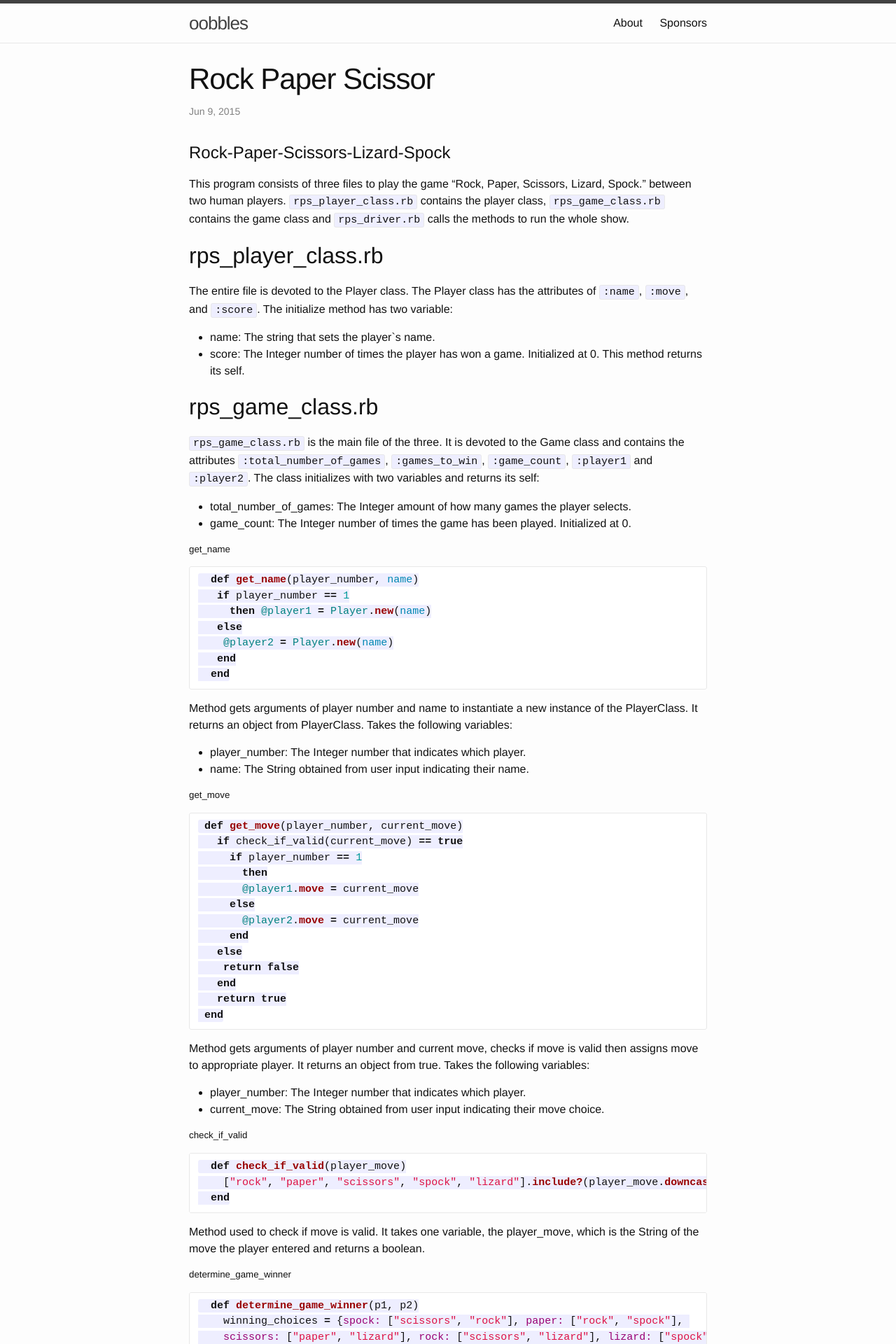
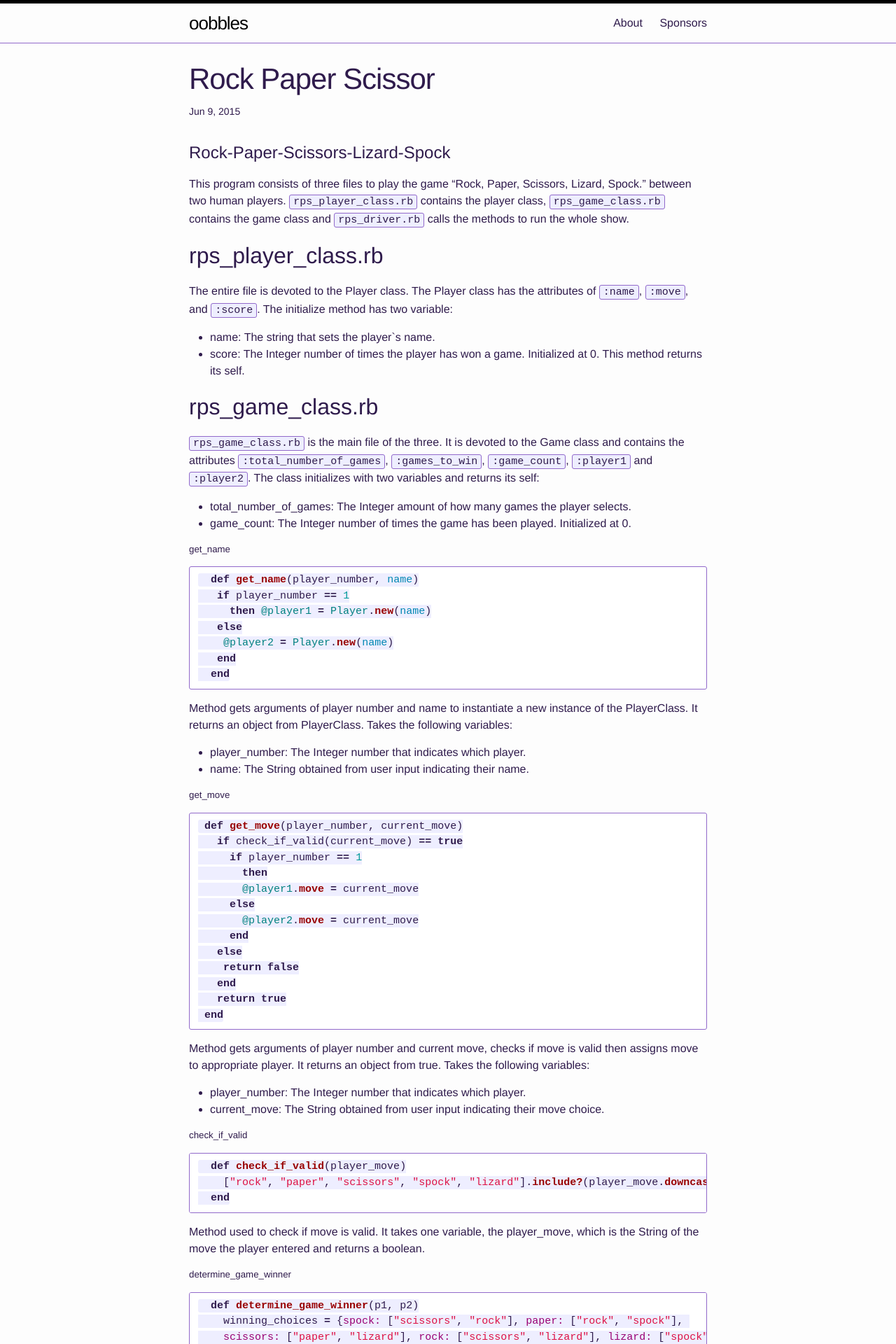
Before and after one commit to oobbles/oobbles, a Jekyll site: the page built from _posts/2015-06-09-rps.markdown, in a window 1280 px wide. Shown: the top 1920 px of the page at 70% size. Built offline with Jekyll 4.4.1, drawn with Linux system fonts in a browser that asks for light colours; Markdown is read by kramdown in place of the engine named in the settings; some of the changed text lies outside the part shown.

Commit message:
Small syntax and stylistic change

```diff
--- a/_posts/2015-06-09-rps.markdown
+++ b/_posts/2015-06-09-rps.markdown
@@ -122,4 +122,4 @@ while game_winner == nil
 
  Once one player has won the correct number of games (using a call to the determine match winner method), the program finishes with the name of the winner of allllll!
 
- [gist of code][gist]https://gist.github.com/oobbles/1d1662bb30aab3c25258
+ [gist of code](https://gist.github.com/oobbles/1d1662bb30aab3c25258)
--- a/css/main.scss
+++ b/css/main.scss
@@ -13,11 +13,11 @@ $base-line-height: 1.5;
 
 $spacing-unit:     30px;
 
-$text-color:       #111;
+$text-color:       #2F1B4C;
 $background-color: #fdfdfd;
-$brand-color:      #2a7ae2;
+$brand-color:      #FF9147;
 
-$grey-color:       #828282;
+$grey-color:       #2F1B4C;
 $grey-color-light: lighten($grey-color, 40%);
 $grey-color-dark:  darken($grey-color, 25%);
 
```
Also changed, not shown: sponsors.md (+1 -1 lines).
